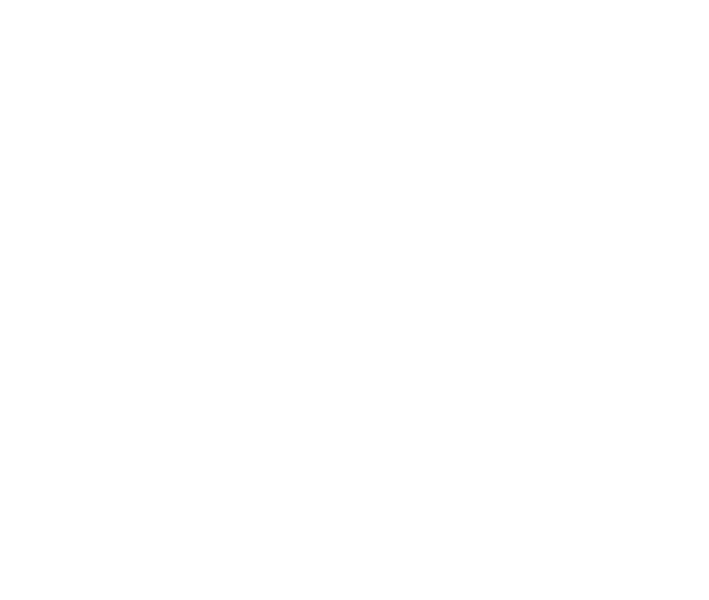
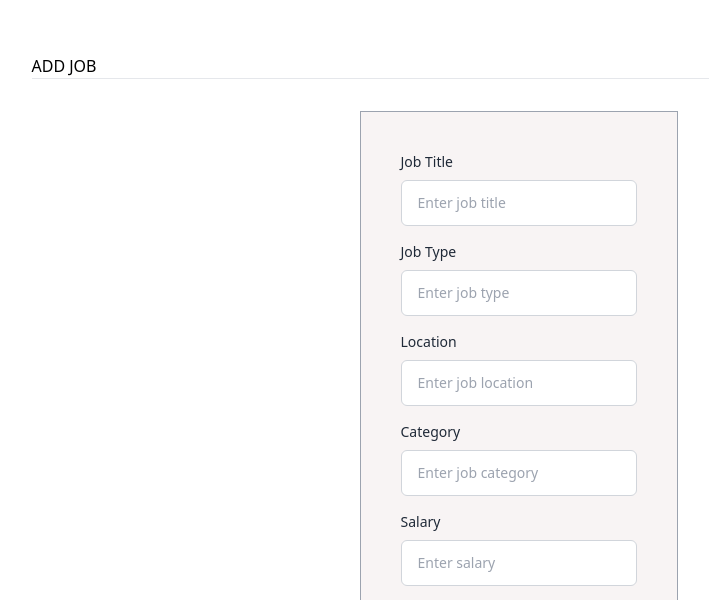
Before and after one commit to fanelob46/Job-Finder, a React (Vite) app in the folder frontend/: page /admin/addJob in a window 1280 px wide. Before the commit this address had no page. Shown: the part 700-1300 px from the top of the page, without its empty margins (85-794 px from the left). Before the commit the page ends 800 px from the top, so only its background shows below. Built offline with nearby package versions, Linux system fonts and the light colour scheme.

Commit message:
Add job component and admin layout

```diff
--- /dev/null
+++ b/frontend/src/components/AddJob.tsx
@@ -0,0 +1,99 @@
+import { Link } from "react-router-dom";
+
+const AddJob = () => {
+  return (
+    <div className="py-20 px-20 bg-white grid place-items-center">
+      <div className="pr-56">
+        <h1>ADD JOB</h1>
+        <hr className="w-[750px]" />
+      </div>
+
+      <form className="mt-8 space-y-4 border border-gray-400 px-10 py-10 bg-[#f8f4f4]">
+        {[
+          {
+            label: "Job Title",
+            name: "title",
+            type: "text",
+            placeholder: "Enter job title",
+          },
+          {
+            label: "Job Type",
+            name: "type",
+            type: "text",
+            placeholder: "Enter job type",
+          },
+          {
+            label: "Location",
+            name: "location",
+            type: "text",
+            placeholder: "Enter job location",
+          },
+          {
+            label: "Category",
+            name: "category",
+            type: "text",
+            placeholder: "Enter job category",
+          },
+          {
+            label: "Salary",
+            name: "salary",
+            type: "number",
+            placeholder: "Enter salary",
+          },
+          {
+            label: "Vacancies",
+            name: "vacancies",
+            type: "number",
+            placeholder: "Enter number of vacancies",
+          },
+        ].map((field) => (
+          <div key={field.name}>
+            <label className="text-gray-800 text-sm mb-2 block">
+              {field.label}
+            </label>
+            <input
+              name={field.name}
+              type={field.type}
+              required
+              className="w-full text-gray-800 text-sm border border-gray-300 px-4 py-3 rounded-md outline-blue-600"
+              placeholder={field.placeholder}
+            />
+          </div>
+        ))}
+
+        <div>
+          <label className="text-gray-800 text-sm mb-2 block">
+            Job Description
+          </label>
+          <textarea
+            name="description"
+            required
+            className="w-full text-gray-800 text-sm border border-gray-300 px-4 py-3 rounded-md outline-blue-600"
+            placeholder="Enter job description"
+            rows={4}
+          ></textarea>
+        </div>
+
+        <div className="!mt-8">
+          <button
+            type="button"
+            className="w-full py-3 px-4 text-sm tracking-wide rounded-lg text-white bg-blue-600 hover:bg-blue-700 focus:outline-none"
+          >
+            Add New Job
+          </button>
+        </div>
+        <p className="text-gray-800 text-sm !mt-8 text-center">
+          View all jobs?{" "}
+          <Link
+            to={"/jobs"}
+            className="text-blue-600 hover:underline ml-1 whitespace-nowrap font-semibold"
+          >
+            Click here
+          </Link>
+        </p>
+      </form>
+    </div>
+  );
+};
+
+export default AddJob;
--- /dev/null
+++ b/frontend/src/components/AdminSideBar.tsx
@@ -0,0 +1,23 @@
+import { FaUsers } from "react-icons/fa";
+
+
+const AdminSideBar = () => {
+  return (
+    <main className="col-span-2">
+      <div className="space-y-1">
+        <div className="space-y-5 p-7 h-[70vh] bg-[var(--primary-color)] text-lg mt-[2px] rounded-[30px] m-2">
+          <a
+            href="/admin"
+            className="hover:font-semibold flex items-center gap-5"
+          >
+            <FaUsers className="text-[var(--accent)] size-6" />
+            <p>Users</p>
+          </a>
+        </div>
+
+      </div>
+    </main>
+  );
+}
+
+export default AdminSideBar
--- /dev/null
+++ b/frontend/src/layouts/AdminLayout.tsx
@@ -0,0 +1,22 @@
+import { Outlet } from "react-router-dom";
+import AdminSideBar from "../components/AdminSideBar";
+import NavBar from "../components/NavBar";
+
+
+
+const AdminLayout = () => {
+  return (
+    <div className="grid grid-cols-16 h-screen">
+      <NavBar />
+      <AdminSideBar />
+      <div
+        className=" col-span-14 h-[90vh]
+      "
+      >
+        <Outlet />
+      </div>
+    </div>
+  );
+}
+
+export default AdminLayout
```
Also changed, not shown: frontend/src/App.tsx (+11 -0 lines).
